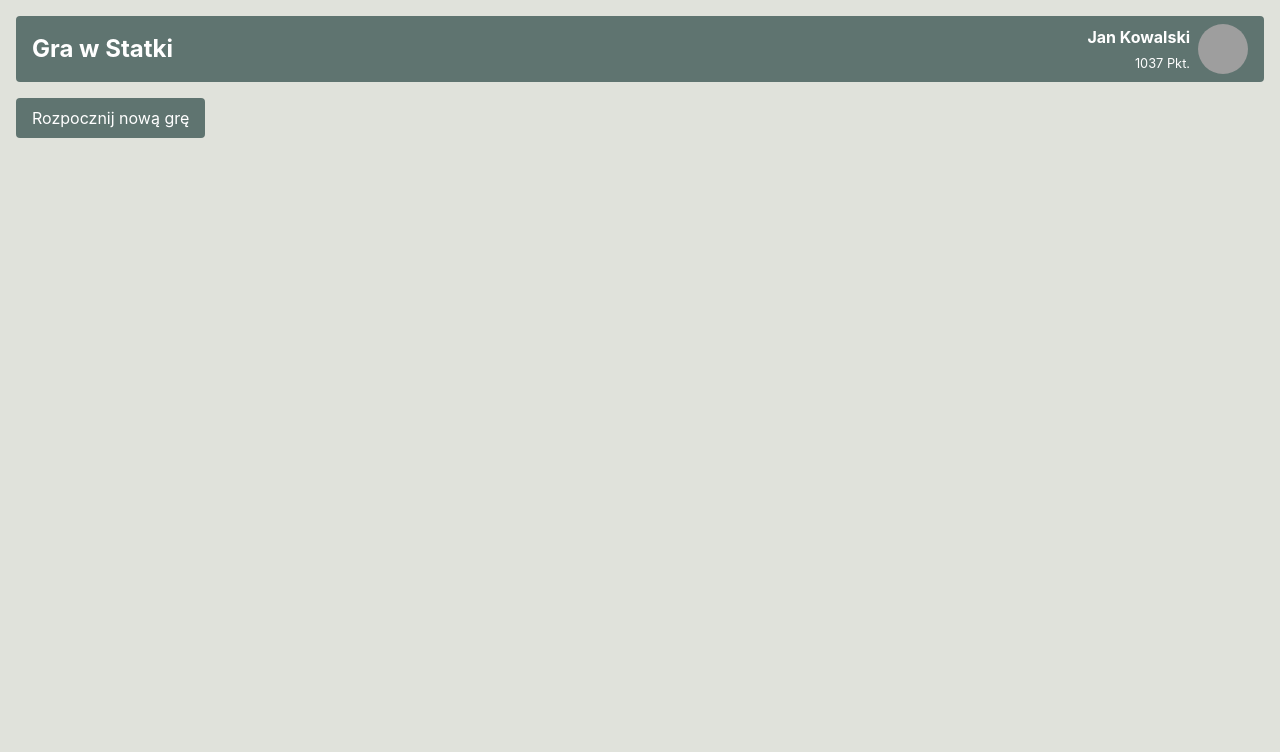
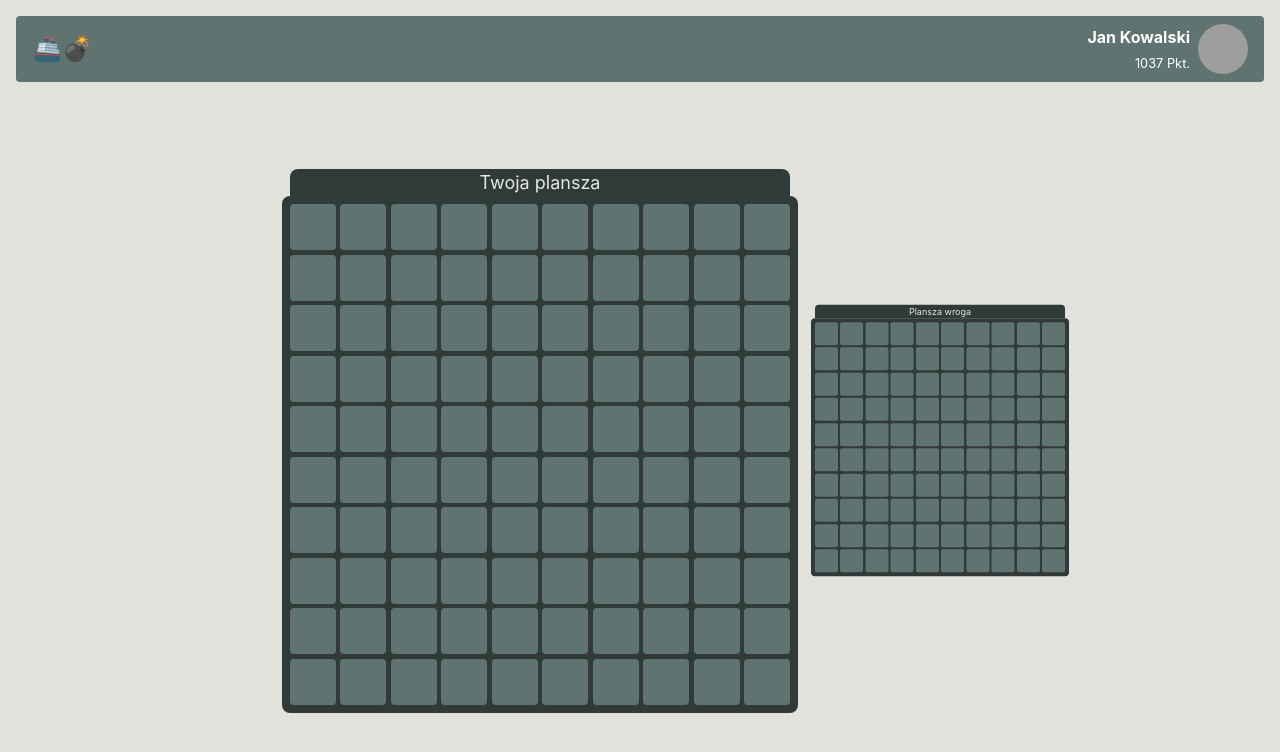
Before and after one commit to IDontEvenCarem/Projekt-Statki-Studia, a Vue app in the folder website/: page / in a window 1280 px wide. Shown: the top 752 px of the page. Built offline with nearby package versions, Linux system fonts and the light colour scheme; grey boxes are pictures that could not be loaded.

Commit message:
Add pinia dependency and create GamePlayboard component

```diff
--- a/website/package.json
+++ b/website/package.json
@@ -9,6 +9,7 @@
     "preview": "vite preview"
   },
   "dependencies": {
+    "pinia": "^2.1.7",
     "vue": "^3.3.11"
   },
   "devDependencies": {
--- a/website/src/App.vue
+++ b/website/src/App.vue
@@ -1,16 +1,30 @@
 <script setup lang="ts">
-import BaseButton from './components/BaseButton.vue';
+// import BaseButton from './components/BaseButton.vue';
 import TheHeader from './components/TheHeader.vue';
+import GamePlayboard from './components/GamePlayboard.vue';
+import { ref } from 'vue';
+
+const whichFieldActive = ref<'player' | 'enemy'>('player');
 
 </script>
 
 <template>
   <div class="main-layout">
     <TheHeader></TheHeader>
-    <div class="content">
-      <BaseButton>
-        Rozpocznij nową grę
-      </BaseButton>
+    <div
+      class="content"
+      @click="whichFieldActive = whichFieldActive === 'player' ? 'enemy' : 'player'"
+    >
+      <GamePlayboard
+        id="enemy-field"
+        :class="{ active: whichFieldActive === 'enemy', 'field': true }"
+        title="Plansza wroga"
+      />
+      <GamePlayboard
+        id="player-field"
+        :class="{ active: whichFieldActive === 'player', 'field': true }"
+        title="Twoja plansza"
+      />
     </div>
   </div>
 </template>
@@ -18,11 +32,53 @@ import TheHeader from './components/TheHeader.vue';
 <style scoped>
 .main-layout {
   display: grid;
-  grid-template: auto 1fr / 1fr;
+  grid-template: max-content 1fr / 1fr;
   padding: 1em;
   box-sizing: border-box;
-  flex-direction: column;
   min-height: 100vh;
   gap: 1em;
 }
+.content {
+  position: relative;
+  display: grid;
+  place-items: center;
+  place-content: center;
+  width: 100%;
+  grid-template: 1fr / 1fr;
+}
+
+.field {
+  width: 100%;
+  max-width: 500px;
+  position: absolute;
+  transition: transform 0.4s ease;
+  grid-area: 1/1/2/2;
+  transform: translateY(-20%);
+}
+
+.field:not(.active) {
+  transform: translateY(80%) scale(0.5) translateY(-40%);
+}
+
+.active {
+  z-index: 1;
+}
+
+@media (min-width: 768px) {
+  .field {
+    width: 100%;
+    max-width: 500px;
+    position: static;
+    transition: transform 0.4s ease;
+    transform: translateX(-20%);
+  }
+  .field:not(.active) {
+    transform: translateX(80%) scale(0.5) translateX(-40%);
+  }
+  .active {
+    z-index: 1;
+  }
+}
+
+
 </style>
--- /dev/null
+++ b/website/src/components/GamePlayboard.vue
@@ -0,0 +1,52 @@
+<template>
+    <div class="game-playboard">
+        <div class="board-header">
+            <div class="board-title">
+                <span>{{ title }}</span>
+            </div>
+        </div>
+        <div class="board-wrapper">
+            <div v-for="_ in 10*10" class="cell"></div>
+        </div>
+    </div>
+</template>
+
+<script setup lang="ts">
+defineProps<{
+    title: string;
+}>()
+</script>
+
+<style scoped>
+.game-playboard {
+    display: grid;
+    grid-template: max-content 1fr / 1fr;
+    place-items: center;
+    place-content: center;
+    width: 100%;
+}
+.board-wrapper {
+    background-color: color-mix(in srgb, var(--main-color), #000);
+    border-radius: calc(var(--border-radius) * 2);
+    padding: calc(var(--border-radius) * 2);
+    display: grid;
+    grid-template-columns: repeat(10, 1fr);
+    gap: 0.3em;
+    width: 100%;
+}
+.board-header {
+    display: flex;
+    justify-content: center;
+    align-items: center;
+    width: 100%;
+    border-radius: calc(var(--border-radius) * 2) calc(var(--border-radius) * 2) 0 0;
+    background-color: color-mix(in srgb, var(--main-color), #000);
+    font-size: large;
+}
+
+.cell {
+    background-color: var(--main-color);
+    border-radius: var(--border-radius);
+    aspect-ratio: 1;
+}
+</style>
--- a/website/src/components/TheHeader.vue
+++ b/website/src/components/TheHeader.vue
@@ -1,7 +1,7 @@
 <template>
     <div class="the-header">
         <div class="title">
-            Gra w Statki
+            🚢💣
         </div>
         <div class="breadcrumbs">
 
--- a/website/src/main.ts
+++ b/website/src/main.ts
@@ -1,5 +1,9 @@
 import { createApp } from 'vue'
+import { createPinia } from 'pinia'
 import './style.css'
 import App from './App.vue'
 
-createApp(App).mount('#app')
+const app = createApp(App)
+
+app.use(createPinia())
+app.mount('#app')
```
Also changed, not shown: 1 other file (tests, documents, lock files or other folders).
